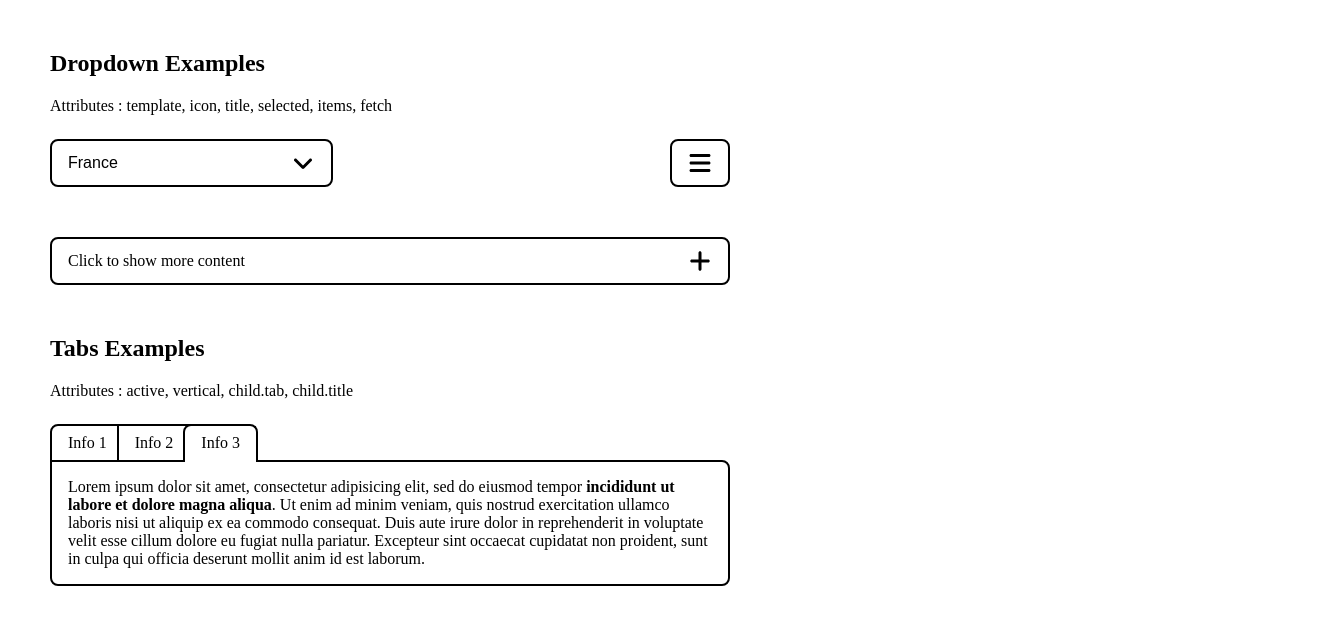
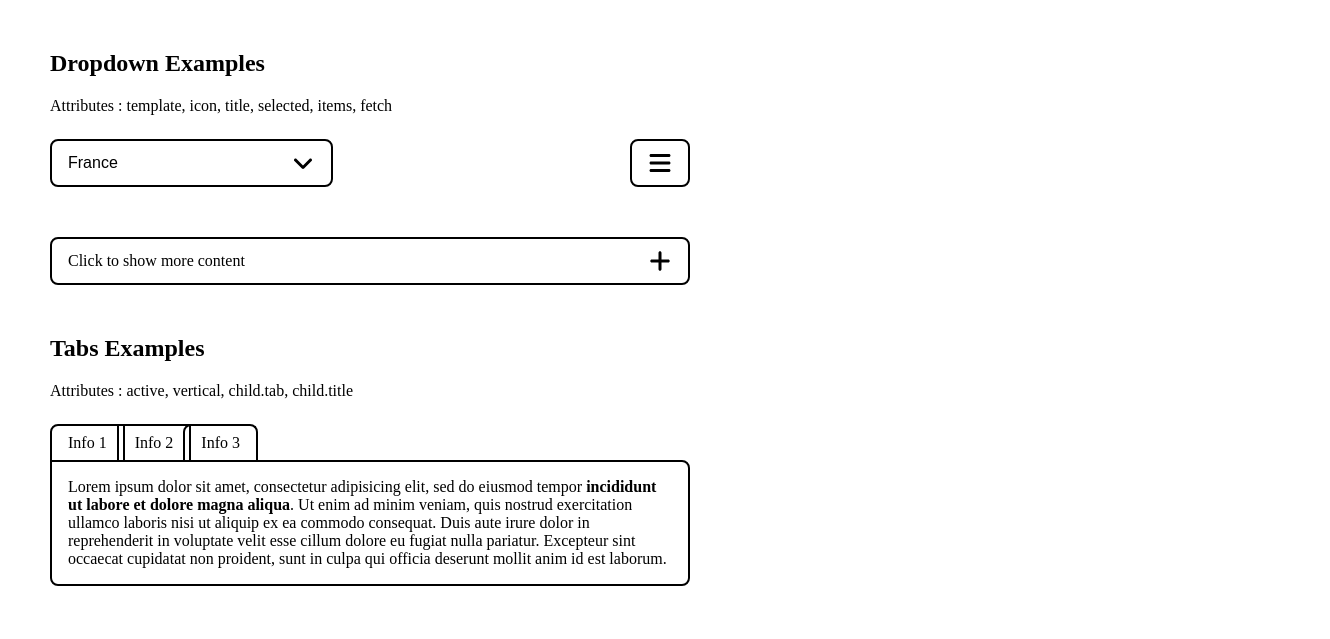
Before and after one commit to jellycat-js/jellycat, a website built with Parcel: page demo/src/index.html in a window 1280 px wide. Shown: the whole page, 1330 px wide, since content can reach past the window. Built offline with nearby package versions, Linux system fonts and the light colour scheme; a web font is replaced by a local one.

Commit message:
DEV - somes updates

```diff
--- a/demo/package.json
+++ b/demo/package.json
@@ -14,7 +14,8 @@
   "author": "Louis-Antoine Lumet",
   "license": "GNU",
   "dependencies": {
-    "@fortawesome/fontawesome-free": "^6.1.1"
+    "@fortawesome/fontawesome-free": "^6.1.1",
+    "highlight.js": "^11.5.1"
   },
   "devDependencies": {
     "parcel": "^2.6.2"
--- a/demo/src/Dropdown/Dropdown.js
+++ b/demo/src/Dropdown/Dropdown.js
@@ -17,7 +17,7 @@ export default class Dropdown extends JcComponent
 	}
 
 	get items() {
-		const items = JSON.parse(this.getAttribute('items'))
+		const items = JSON.parse(decodeURI(this.getAttribute('items')))
 		this.removeAttribute('items')
 		return items
 	}
@@ -48,10 +48,6 @@ export default class Dropdown extends JcComponent
 	{
 		this.baseHTML = this.innerHTML
 		this.icons = { active: null, inactive: null }
-
-		// let data = await this.fetchData('https://jsonplaceholder.typicode.com/posts')
-		// console.log(data)
-
 		return true
 	}
 
--- a/demo/src/demo.css
+++ b/demo/src/demo.css
@@ -19,7 +19,13 @@ body {
     font-size: 1rem;
 }
 
-section {
+.section-example {
+    width: 100vw;
+    display: grid;
+    grid-template-columns: repeat(2, 1fr);
+}
+
+.section-example__component > div {
     position: relative;
     display: flex;
     flex-direction: column-reverse;
@@ -31,6 +37,7 @@ section {
 }
 
 button, ul, li, a, p {
+    background-color: transparent;
     text-decoration: none;
     list-style-type: none;
     border: none;
--- a/demo/src/demo.js
+++ b/demo/src/demo.js
@@ -1,18 +1,30 @@
 'use strict'
 
-import "@fortawesome/fontawesome-free/js/all.js";
-import "@fortawesome/fontawesome-free/css/all.css";
+import '@fortawesome/fontawesome-free/js/all.js'
+import '@fortawesome/fontawesome-free/css/all.css'
 
-import './demo.css'
+import hljs from 'highlight.js'
+import 'highlight.js/styles/github.css'
 
 import Dropdown from './Dropdown/Dropdown.js'
 import Tabs from './Tabs/Tabs.js'
 
+import './demo.css'
+import data from './demo.json'
+
 export default ( _ => {
 
-	window.addEventListener("DOMContentLoaded", _ => {
+	window.addEventListener('DOMContentLoaded', _ => {
 
-		console.log(Jellycat)
+		document.querySelectorAll('jc-dropdown[template="field"]').forEach(dropdown => {
+			dropdown.setAttribute('items', encodeURI(JSON.stringify(data.items_field)))
+		})
+
+		document.querySelectorAll('jc-dropdown[template="menu"]').forEach(dropdown => {
+			dropdown.setAttribute('items', encodeURI(JSON.stringify(data.items_menu)))
+		})
+
+		// console.log(Jellycat)
 
 		Jellycat.options({
 			debug: true
@@ -21,6 +33,11 @@ export default ( _ => {
 		Dropdown.define('Dropdown/Dropdown.html')
 		Tabs.define('Tabs/Tabs.html')
 
+		// hljs.highlightAll();
+
+		console.log(Jellycat)
+		// console.log(Jellycat.methods)
+
 	})
 
 })()
--- /dev/null
+++ b/demo/src/demo.json
@@ -0,0 +1,38 @@
+{
+	"items_field" : [
+        {
+            "label" : "France",
+            "value" : "france",
+            "selected" : true
+        },
+        {
+            "label" : "Allemagne",
+            "value" : "allemagne",
+            "selected" : false
+        },
+        {
+            "label" : "Russie",
+            "value" : "russie",
+            "selected" : false
+        },
+        {
+            "label" : "Italie",
+            "value" : "italie",
+            "selected" : false
+        }
+    ],
+    "items_menu" : [
+        {
+            "label" : "home",
+            "link" : "#home"
+        },
+        {
+            "label" : "about",
+            "link" : "#about"
+        },
+        {
+            "label" : "contact",
+            "link" : "#contact"
+        }
+    ]
+}
--- a/demo/src/index.html
+++ b/demo/src/index.html
@@ -8,7 +8,14 @@
 </head>
 <body>
 
-	<section>
+	<section class="section-example">
+
+		<div class="section-example__component">
+
+		    <h2>Dropdown Examples</h2>
+			<p>Attributes : template, icon, title, selected, items, fetch </p>
+
+			<div>
 
 		    	<jc-dropdown template="wrapper" title="Click to show more content" icon="fa-minus|fa-plus">
 			        <h2>Lorem ipsum dolor sit amet</h2>
@@ -21,23 +28,30 @@
 			            proident, sunt in culpa qui officia deserunt mollit anim id est laborum.
 			        </p>
 			        <br>
-	        <jc-dropdown template="field" items="&#x5B;&#x7B;&quot;label&quot;&#x3A;&quot;France&quot;,&quot;value&quot;&#x3A;&quot;france&quot;,&quot;selected&quot;&#x3A;true&#x7D;,&#x7B;&quot;label&quot;&#x3A;&quot;Allemagne&quot;,&quot;value&quot;&#x3A;&quot;allemagne&quot;,&quot;selected&quot;&#x3A;false&#x7D;,&#x7B;&quot;label&quot;&#x3A;&quot;Russie&quot;,&quot;value&quot;&#x3A;&quot;russie&quot;,&quot;selected&quot;&#x3A;false&#x7D;,&#x7B;&quot;label&quot;&#x3A;&quot;Italie&quot;,&quot;value&quot;&#x3A;&quot;italie&quot;,&quot;selected&quot;&#x3A;false&#x7D;&#x5D;" icon="fa-angle-down"></jc-dropdown>
+			        <jc-dropdown template="field" items="{{ items_field|json_encode|url_encode }}" icon="fa-angle-down"></jc-dropdown>
 			        <br>
 			        <p>Lorem ipsum dolor sit amet, consectetur adipisicing elit, sed do eiusmod tempor incididunt</p>
 			    </jc-dropdown>
 
 			    <div class="row">
-	        <jc-dropdown template="field" items="&#x5B;&#x7B;&quot;label&quot;&#x3A;&quot;France&quot;,&quot;value&quot;&#x3A;&quot;france&quot;,&quot;selected&quot;&#x3A;true&#x7D;,&#x7B;&quot;label&quot;&#x3A;&quot;Allemagne&quot;,&quot;value&quot;&#x3A;&quot;allemagne&quot;,&quot;selected&quot;&#x3A;false&#x7D;,&#x7B;&quot;label&quot;&#x3A;&quot;Russie&quot;,&quot;value&quot;&#x3A;&quot;russie&quot;,&quot;selected&quot;&#x3A;false&#x7D;,&#x7B;&quot;label&quot;&#x3A;&quot;Italie&quot;,&quot;value&quot;&#x3A;&quot;italie&quot;,&quot;selected&quot;&#x3A;false&#x7D;&#x5D;" icon="fa-angle-down"></jc-dropdown>
-	        <jc-dropdown template="menu" items="&#x5B;&#x7B;&quot;label&quot;&#x3A;&quot;home&quot;,&quot;link&quot;&#x3A;&quot;&#x23;home&quot;&#x7D;,&#x7B;&quot;label&quot;&#x3A;&quot;about&quot;,&quot;link&quot;&#x3A;&quot;&#x23;about&quot;&#x7D;,&#x7B;&quot;label&quot;&#x3A;&quot;contact&quot;,&quot;link&quot;&#x3A;&quot;&#x23;contact&quot;&#x7D;&#x5D;" icon="fa-bars"></jc-dropdown>
+			        <jc-dropdown template="field" items="{{ items_field|json_encode|url_encode }}" icon="fa-angle-down"></jc-dropdown>
+			        <jc-dropdown template="menu" items="{{ items_field|json_encode|url_encode }}" icon="fa-bars"></jc-dropdown>
 			    </div>
 
-	    <p>Attributes : template, icon, title, selected, items, fetch </p>
+			</div>
 
-	    <h2>Dropdown Examples</h2>
+		</div>
 
-	</section>
+		<div class="section-example__code">
+			<pre><code id="test" class="language-js"></code></pre>
+		</div>
 
-	<section>
+		<div class="section-example__component">
+
+			<h2>Tabs Examples</h2>
+			<p>Attributes : active, vertical, child.tab, child.title</p>
+
+			<div>
 
 			    <jc-tabs active="0">
 			        <div tab="2" title="Info 3">
@@ -65,9 +79,28 @@
 			        </div>
 			    </jc-tabs>
 
-	    <p>Attributes : active, vertical, child.tab, child.title</p>
+			</div>
 
-	    <h2>Tabs Examples</h2>
+	    	<!-- <div class="section-example__code">
+
+				<pre><code class="language-js">
+					window.addEventListener('DOMContentLoaded', _ => {
+
+						hljs.highlightAll();
+
+						console.log(Jellycat)
+
+						Jellycat.options({
+							debug: true
+						})
+
+						Dropdown.define('Dropdown/Dropdown.html')
+						Tabs.define('Tabs/Tabs.html')
+
+					})
+				</code></pre>
+
+			</div> -->
 
 	</section>
 
--- a/src/index.js
+++ b/src/index.js
@@ -111,7 +111,7 @@ mixins.lifeCycling = function(superclass)
 
 		async _render()
 		{
-			if (this.constructor.name in Jellycat._cache) {
+			if (this.constructor.name in Jellycat._cache && this.options.autoRender === 'root') {
 				if (this.children.length > 0) this.innerHTML = ""
 				this.appendChild(this.draw())
 			}
@@ -175,6 +175,32 @@ mixins.rendering = function(superclass)
 	}
 }
 
+// mixins.scoping = function(superclass)
+// {
+// 	return class extends superclass
+// 	{
+// 		scope(ref = false)
+// 		{
+// 			return !ref ? Jellycat._scope : (Jellycat._scope[ref] || undefined)
+// 		}
+
+// 		expose(ref, prop)
+// 		{
+// 			if (prop.constructor === String && prop in this) {
+
+// 				Jellycat._scope[ref] = new Proxy(this[prop], {
+// 					set: (obj, key, value) => {
+// 						if (key in obj) return false
+// 						obj[key] = _ => this[key]
+// 					    return true;
+// 					}
+// 				})
+
+// 			} else { Jellycat._scope[ref] = prop }
+// 		}
+// 	}
+// }
+
 mixins.providing = function(superclass)
 {
 	return class extends superclass
@@ -222,8 +248,8 @@ window.Jellycat ??= new class Jellycat
 			autoRender: 'root'
 		}
 
+		this._scope = {}
 		this._instances = {}
-		this._scope = {}
 		this._cache = {}
 
 		this._factory = {
@@ -248,6 +274,12 @@ window.Jellycat ??= new class Jellycat
 			},
 			JcLabelComponent: class JcLabelComponent extends _(HTMLLabelElement).with(...Object.values(mixins)) {
 				constructor() { super() } _tag = 'label'
+			},
+			JcInputComponent: class JcInputComponent extends _(HTMLInputElement).with(...Object.values(mixins)) {
+				constructor() { super() } _tag = 'input'
+			},
+			JcTextareaComponent: class JcTextareaComponent extends _(HTMLTextAreaElement).with(...Object.values(mixins)) {
+				constructor() { super() } _tag = 'textarea'
 			}
 		}
 	}
@@ -293,6 +325,8 @@ export const {
 	JcUlComponent,
 	JcLiComponent,
 	JcPComponent,
-	JcLabelComponent
+	JcLabelComponent,
+	JcInputComponent,
+	JcTextareaComponent
 
 } = Jellycat._factory
```
Also changed, not shown: package.json (+5 -4 lines), README.md, dist/bundle.cjs.js, dist/bundle.esm.js, dist/bundle.iife.js, dist/bundle.umd.js, 2 other files. Lines whose indentation alone changed are shown as unchanged.
